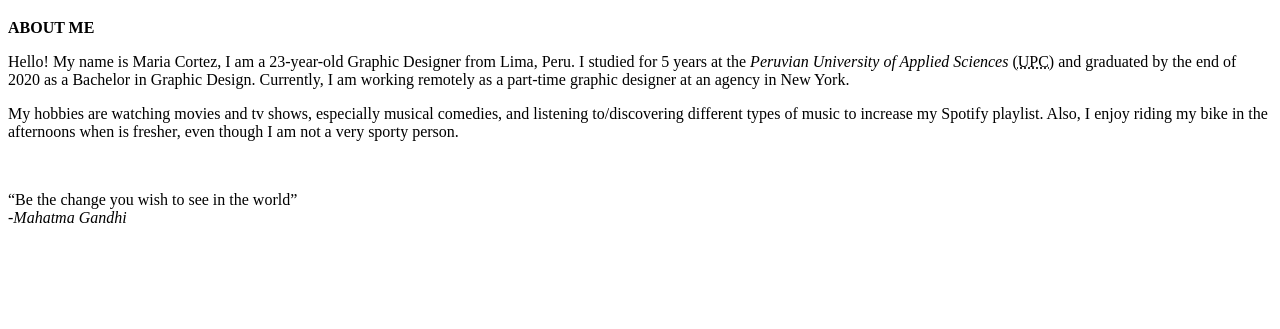
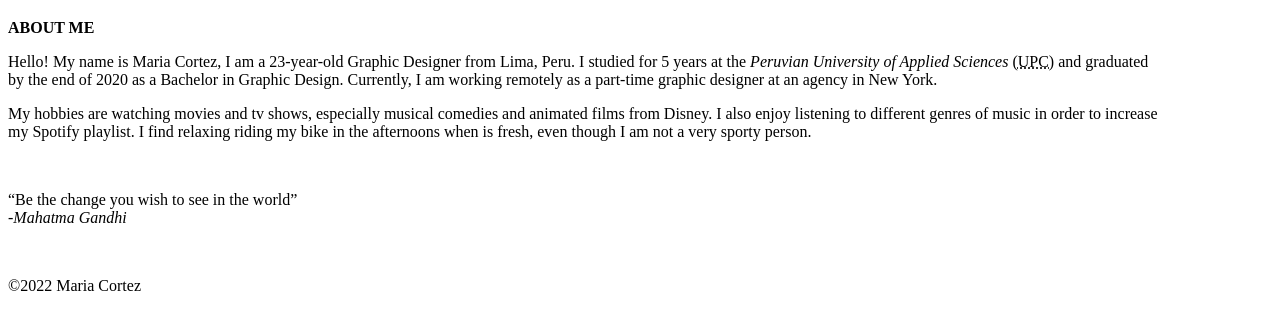
Before and after one commit to mcortez13/html-assignment, a plain HTML site: page index.html in a window 1280 px wide. Shown: the part 105-434 px from the top of the page. Drawn offline with Linux system fonts and the light colour scheme.

Commit message:
Adds final changes

```diff
--- a/index.html
+++ b/index.html
@@ -13,21 +13,31 @@
 
     <!--should I keep this?-->
     <h1>Maria Cortez</h1>
+
         <br>
+
         <article>
             <header><strong>ABOUT ME</strong></header>
-            <p>Hello! My name is Maria Cortez, I am a 23-year-old Graphic Designer from Lima, Peru. I studied for 5 years at the <i>Peruvian University of Applied Sciences</i> <abbr title="Universidad Peruana de Ciencias Aplicadas">(UPC)</abbr> and graduated by the end of 2020 as a Bachelor in Graphic Design. Currently, I am working remotely as a part-time graphic designer at an agency in New York.</p>
-            <p>My hobbies are watching movies and tv shows, especially musical comedies, and listening to/discovering different types of music to increase my Spotify playlist. Also, I enjoy riding my bike in the afternoons when is fresher, even though I am not a very sporty person.</p>
+            <p>Hello! My name is Maria Cortez, I am a 23-year-old Graphic Designer from Lima, Peru. I studied for 5 years at the <i>Peruvian University of Applied Sciences</i> <abbr title="Universidad Peruana de Ciencias Aplicadas">(UPC)</abbr> and graduated <br> by the end of 2020 as a Bachelor in Graphic Design. Currently, I am working remotely as a part-time graphic designer at an agency in New York.</p>
+            <p>My hobbies are watching movies and tv shows, especially musical comedies and animated films from Disney. I also enjoy listening to different genres of music in order to increase <br> my Spotify playlist. I find relaxing riding my bike in the afternoons when is fresh, even though I am not a very sporty person.</p>
         </article>
+
         <br>
+
         <p>
-            <q>Be the change you wish to see in the world</q><br><cite>-Mahatma Gandhi</cite>
+            <q>Be the change you wish to see in the world</q>
+
+            <br>
+
+            <cite>-Mahatma Gandhi</cite>
         </p>
 
     </main>
 
+    <br>
+
     <footer>
-
+        <p>©2022 Maria Cortez</p>
     </footer>
 
 </body>
```
